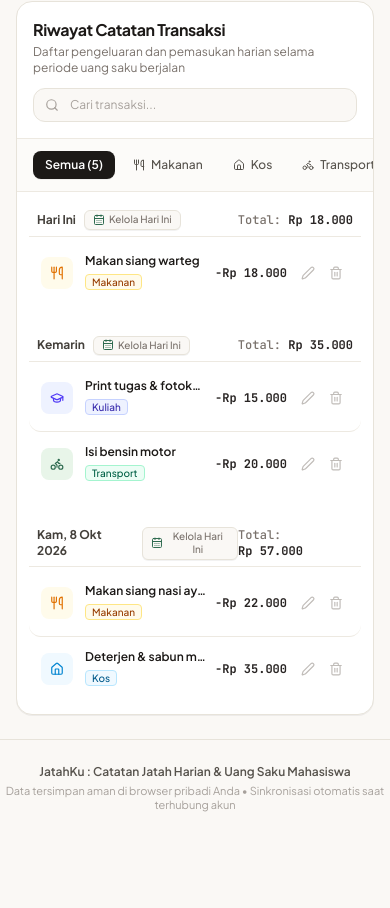
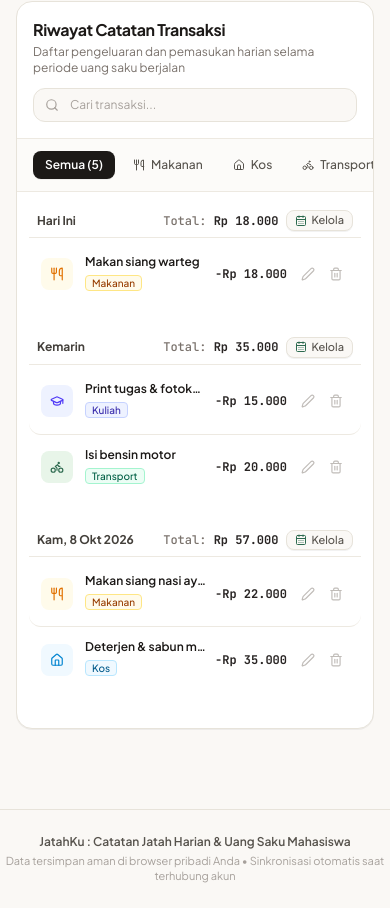
Before and after one commit to asshiddiqhasbi/JatahKu, a React (Vite) app: page / in a window 390 px wide. Shown: the part 1743-2651 px from the top of the page. Before the commit the page ends 2580 px from the top, so only its background shows below. Built offline with nearby package versions, Linux system fonts and the light colour scheme; no server answers.

Commit message:
fix(ledger): fix hardcoded date action label, streamline date group header, and add bottom padding for mobile FAB

```diff
--- a/src/App.tsx
+++ b/src/App.tsx
@@ -149,7 +149,7 @@ const DashboardContent: React.FC = () => {
       )}
 
       {/* Main Content Area */}
-      <main className="flex-1 max-w-5xl w-full mx-auto px-4 sm:px-6 py-6 sm:py-8 space-y-6">
+      <main className="flex-1 max-w-5xl w-full mx-auto px-4 sm:px-6 pt-6 pb-20 sm:py-8 space-y-6">
         {/* 1. Focal Hero: Daily Safe Allowance & Financial Health */}
         <section aria-label="Jatah Harian Utama">
           <RunwayHero
--- a/src/components/transaction/TransactionLedger.tsx
+++ b/src/components/transaction/TransactionLedger.tsx
@@ -170,32 +170,33 @@ export const TransactionLedger: React.FC<TransactionLedgerProps> = ({ onOpenQuic
             </button>
           </div>
         ) : (
-          <div className="space-y-6">
+          <div className="space-y-6 pb-6 sm:pb-0">
             {groupedTransactions.map((group) => (
               <div key={group.date} className="space-y-1">
                 {/* Date Group Header */}
-                <div className="flex items-center justify-between px-2 py-1.5 text-xs border-b border-[#EDE9E1] dark:border-[#332F2B] font-medium">
-                  <div className="flex items-center gap-2">
-                    <span className="font-bold text-stone-700 dark:text-stone-300">{group.displayDate}</span>
-                    <button
-                      type="button"
-                      onClick={() => setManagingDateGroup(group)}
-                      className="inline-flex items-center gap-1 px-2 py-0.5 rounded-md text-[10px] font-medium text-stone-500 hover:text-stone-800 dark:text-stone-400 dark:hover:text-[#F2EFE9] bg-[#FAF8F5] dark:bg-[#23211E] hover:bg-[#EDE9E1] dark:hover:bg-[#2C2925] border border-[#E7E3DA] dark:border-[#38342F] transition-all shadow-2xs"
-                      title={`Kelola semua transaksi pada ${group.displayDate}`}
-                    >
-                      <CalendarDays className="w-3 h-3 text-[#2D6A4F] dark:text-[#42B07E]" />
-                      <span>Kelola Hari Ini</span>
-                    </button>
-                  </div>
-                  <div className="flex items-center gap-2">
+                <div className="flex items-center justify-between gap-2 px-2 py-1.5 text-xs border-b border-[#EDE9E1] dark:border-[#332F2B] font-medium">
+                  <span className="font-bold text-stone-700 dark:text-stone-300 whitespace-nowrap">
+                    {group.displayDate}
+                  </span>
+
+                  <div className="flex items-center gap-2 shrink-0">
                     {group.totalIncome > 0 && (
                       <span className="text-[#2D6A4F] dark:text-[#42B07E] font-mono font-bold tabular-nums">
                         +{formatIDR(group.totalIncome)}
                       </span>
                     )}
-                    <span className="text-stone-500 dark:text-stone-400 font-mono tabular-nums">
+                    <span className="text-stone-500 dark:text-stone-400 font-mono tabular-nums text-xs whitespace-nowrap">
                       Total: <strong className="text-stone-800 dark:text-[#F2EFE9]">{formatIDR(group.totalExpense)}</strong>
                     </span>
+                    <button
+                      type="button"
+                      onClick={() => setManagingDateGroup(group)}
+                      className="inline-flex items-center gap-1 px-2 py-0.5 rounded-lg text-[11px] font-medium text-stone-600 dark:text-stone-300 hover:text-stone-900 dark:hover:text-white bg-[#FAF8F5] dark:bg-[#282622] hover:bg-[#EDE9E1] dark:hover:bg-[#332F2B] border border-[#E7E3DA] dark:border-[#38342F] transition-all shadow-2xs whitespace-nowrap"
+                      title={`Kelola atau pindahkan transaksi tanggal ${group.displayDate}`}
+                    >
+                      <CalendarDays className="w-3 h-3 text-[#2D6A4F] dark:text-[#42B07E] shrink-0" />
+                      <span>Kelola</span>
+                    </button>
                   </div>
                 </div>
 
```
